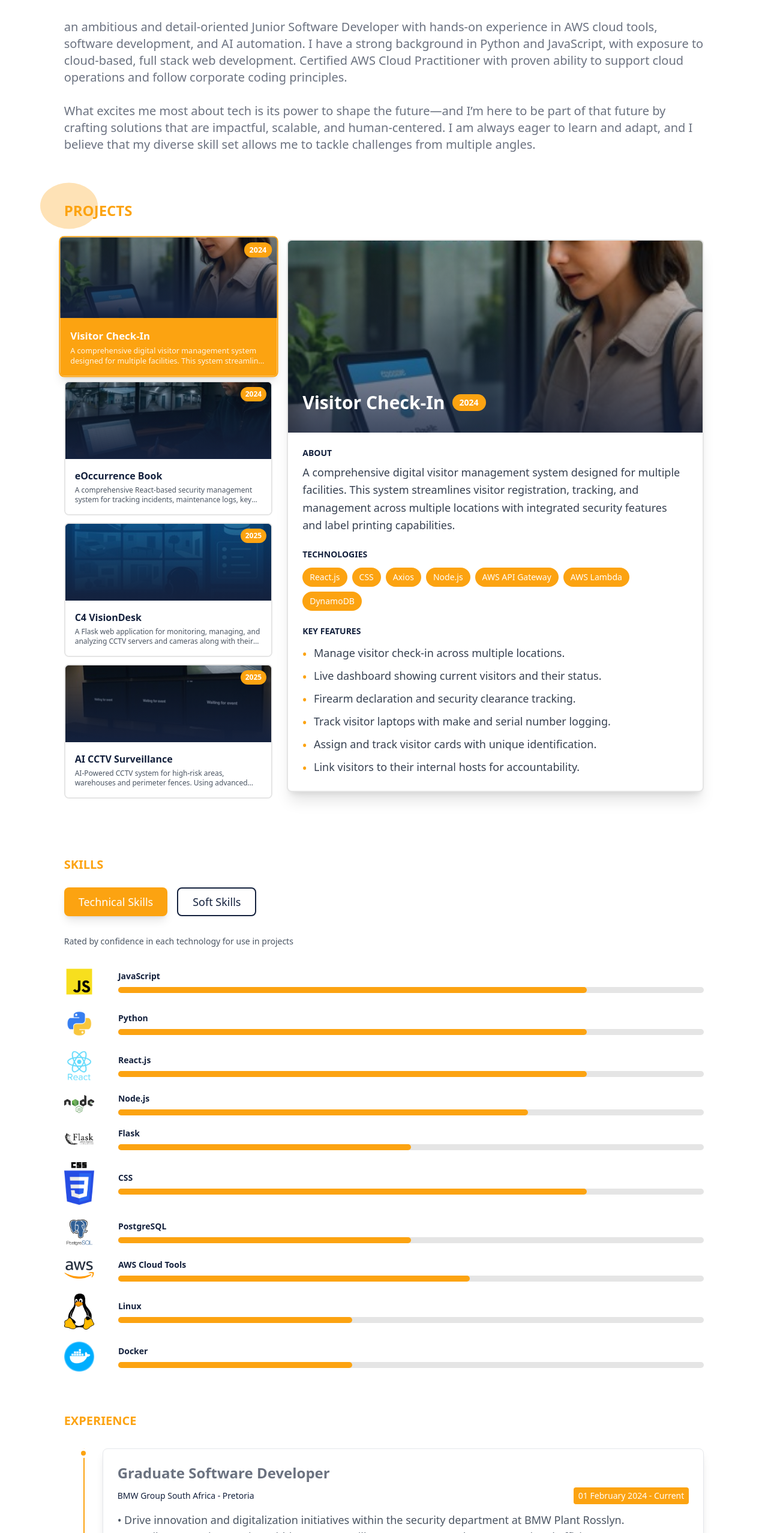
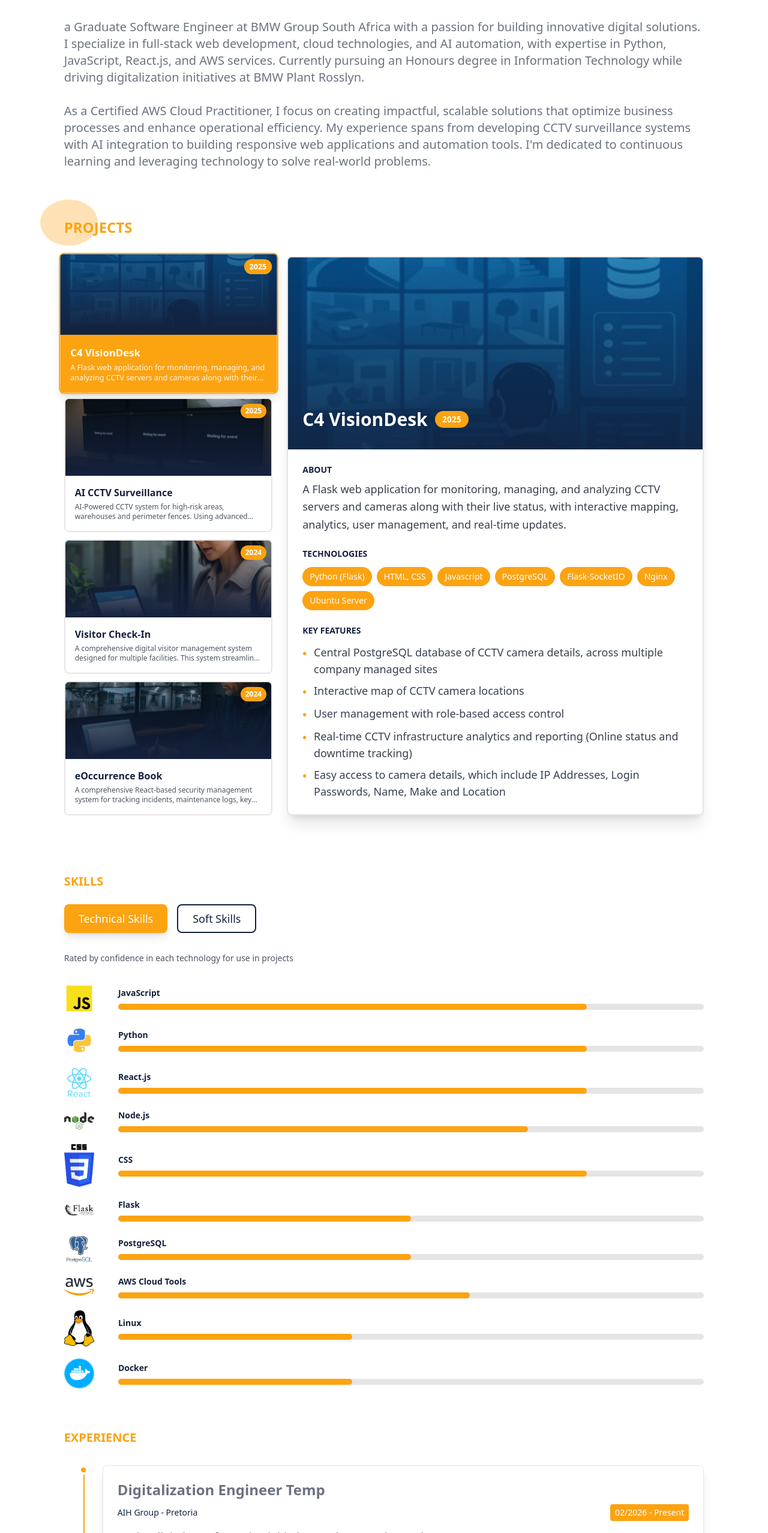
Before and after one commit to SKaraboM/skarabom.github.io, a React (Create React App) app: page / in a window 1280 px wide. Shown: the part 245-2800 px from the top of the page at 60% size. Built offline with nearby package versions, Linux system fonts and the light colour scheme.

Commit message:
Update .gitignore, ContactMe, ExperienceComp, Main, ProjectsComp, and SkillsComp for content accuracy and enhancements

```diff
--- a/src/Components/ContactMe.js
+++ b/src/Components/ContactMe.js
@@ -5,7 +5,7 @@
     const contactInfo = {
         phone: "+27 65 917 0186",
         email: "makgobask2002@gmail.com",
-        linkedin: "https://www.linkedin.com/in/karabo-makgoba-7004491b3/"
+        linkedin: "https://www.linkedin.com/in/solomon-makgoba-7004491b3/"
     };
 
     return (
--- a/src/Components/ExperienceComp.js
+++ b/src/Components/ExperienceComp.js
@@ -11,6 +11,28 @@
 
                     {/* Timeline items */}
                     <div className="space-y-12">
+                        {/* AIH Group */}
+                        <div className="relative flex items-start w-full">
+                            {/* Timeline dot */}
+                            <div className="absolute left-6 w-4 h-4 bg-[#fca311] rounded-full border-4 border-white"></div>
+
+                            {/* Content */}
+                            <div className="ml-16 w-full">
+                                <div className="bg-white p-6 w-auto rounded-lg shadow-lg border border-gray-200">
+                                    <p className="text-2xl font-bold mb-2">Digitalization Engineer Temp</p>
+                                    <div className="flex justify-between items-center text-sm text-[#14213d] mb-3">
+                                        <p>AIH Group - Pretoria</p>
+                                        <p className="text-white bg-[#fca311] px-2 py-1 rounded">02/2026 - Present</p>
+                                    </div>
+                                    <p className="text-gray-600 text-md">
+                                        • Drive digital transformation initiatives and automation projects.<br/>
+                                        • Design and implement technology solutions to improve business efficiency.<br/>
+                                        • Collaborate with stakeholders to identify digitalization opportunities.<br/>
+                                    </p>
+                                </div>
+                            </div>
+                        </div>
+
                         {/* BMW Group SA */}
                         <div className="relative flex items-start w-full">
                             {/* Timeline dot */}
@@ -19,23 +41,23 @@
                             {/* Content */}
                             <div className="ml-16 w-full">
                                 <div className="bg-white p-6 w-auto rounded-lg shadow-lg border border-gray-200">
-                                    <p className="text-2xl font-bold mb-2">Graduate Software Developer</p>
+                                    <p className="text-2xl font-bold mb-2">Graduate Software Engineer</p>
                                     <div className="flex justify-between items-center text-sm text-[#14213d] mb-3">
-                                        <p>BMW Group South Africa - Pretoria</p>
-                                        <p className="text-white bg-[#fca311] px-2 py-1 rounded">01 February 2024 - Current</p>
+                                        <p>BMW Group South Africa - Johannesburg</p>
+                                        <p className="text-white bg-[#fca311] px-2 py-1 rounded">01/2024 - 01/2025</p>
                                     </div>
                                     <p className="text-gray-600 text-md">
-                                        • Drive innovation and digitalization initiatives within the security department at BMW Plant Rosslyn. <br/>
-                                        • Contribute to AI integration within CCTV surveillance systems to enhance operational efficiency.<br/>
-                                        • Develop mobile and web-based applications using modern frameworks and AWS services.<br/>
-                                        • Collaborate cross-functionally with engineers to optimize software solutions and data workflows.<br/>
-                                        • Support Security Department in digitization and innovation initiatives.<br/>
+                                        • Identified and implemented innovative digital solutions to optimize daily operations and business processes.<br/>
+                                        • Collaborated across functions to drive technology adoption and present strategic digital initiatives.<br/>
+                                        • Developed and maintained web and mobile applications using modern frameworks and AWS cloud services.<br/>
+                                        • Contributed to AI integration within CCTV surveillance systems to enhance operational efficiency.<br/>
+                                        • Supported cross-functional teams in digitalization and automation projects.<br/>
                                     </p>
                                 </div>
                             </div>
                         </div>
 
-                        {/* University Of Johannesburg 1 */}
+                        {/* University Of Johannesburg */}
                         <div className="relative flex items-start w-full">
                             {/* Timeline dot */}
                             <div className="absolute left-6 w-4 h-4 bg-[#fca311] rounded-full border-4 border-white"></div>
@@ -45,33 +67,12 @@
                                     <p className="text-2xl font-bold mb-2">Development Software A1 Tutor</p>
                                     <div className="flex justify-between items-center text-sm text-[#14213d] mb-3">
                                         <p>University Of Johannesburg - Johannesburg</p>
-                                        <p className="text-white bg-[#fca311] px-2 py-1 rounded">01 Jul 2023 - 31 Dec 2023</p>
+                                        <p className="text-white bg-[#fca311] px-2 py-1 rounded">08/2023 - 12/2023</p>
                                     </div>
                                     <p className="text-gray-600 text-md">
                                         • Taught Object-Oriented Programming (OOP) concepts using Python and C#.<br/>
                                         • Assisted students with debugging, code optimization, and understanding key programming principles. <br/>
                                         • Promoted software development best practices and effective problem-solving approaches.<br/>
-                                    </p>
-                                </div>
-                            </div>
-                        </div>
-
-                        {/* University Of Johannesburg 2 */}
-                        <div className="relative flex items-start w-full">
-                            {/* Timeline dot */}
-                            <div className="absolute left-6 w-4 h-4 bg-[#fca311] rounded-full border-4 border-white"></div>
-
-                            {/* Content */}
-                            <div className="ml-16 w-full">
-                                <div className="bg-white p-6 rounded-lg shadow-lg border border-gray-200">
-                                    <p className="text-2xl font-bold mb-2">Student Front End Developer</p>
-                                    <div className="flex justify-between items-center text-sm text-[#14213d] mb-3">
-                                        <p>University Of Johannesburg - Johannesburg</p>
-                                        <p className="text-white bg-[#fca311] px-2 py-1 rounded">01 Jun 2022 - 31 Nov 2022</p>
-                                    </div>
-                                    <p className="text-gray-600 text-md">
-                                        • Translated Figma UI/UX designs into responsive, functional web applications using JavaScript and ReactJS. <br/>
-                                        • Worked closely with project managers to ensure timely delivery of user-friendly web interfaces.
                                     </p>
                                 </div>
                             </div>
@@ -91,52 +92,54 @@
 
                     {/* Timeline items */}
                     <div className="space-y-8">
+                        {/* AIH Group */}
+                        <div className="relative flex items-start">
+                            <div className="absolute left-2.5 w-3 h-3 bg-[#fca311] rounded-full border-2 border-white"></div>
+                            <div className="ml-10">
+                                <div className="bg-white p-4 rounded-lg shadow border border-gray-200">
+                                    <p className="text-lg font-bold mb-2">Digitalization Engineer Temp</p>
+                                    <p className="text-xs text-[#14213d]">AIH Group - Pretoria</p>
+                                    <p className="text-xs mb-2 bg-[#fca311] text-white inline-block px-2 py-1 rounded">02/2026 - Present</p>
+                                    <p className="text-xs text-gray-600 mt-2">
+                                        Drive digital transformation initiatives and automation projects.<br/><br/>
+                                        Design and implement technology solutions to improve business efficiency.<br/><br/>
+                                        Collaborate with stakeholders to identify digitalization opportunities.<br/><br/>
+                                    </p>
+                                </div>
+                            </div>
+                        </div>
+
                         {/* BMW Group SA */}
                         <div className="relative flex items-start">
                             <div className="absolute left-2.5 w-3 h-3 bg-[#fca311] rounded-full border-2 border-white"></div>
                             <div className="ml-10">
                                 <div className="bg-white p-4 rounded-lg shadow border border-gray-200">
-                                    <p className="text-lg font-bold mb-2">Graduate Software Developer</p>
-                                    <p className="text-xs text-[#14213d]">BMW Group South Africa - Pretoria</p>
-                                    <p className="text-xs mb-2 bg-[#fca311] text-white inline-block px-2 py-1 rounded">01 Feb 2024 - Present</p>
+                                    <p className="text-lg font-bold mb-2">Graduate Software Engineer</p>
+                                    <p className="text-xs text-[#14213d]">BMW Group South Africa - Johannesburg</p>
+                                    <p className="text-xs mb-2 bg-[#fca311] text-white inline-block px-2 py-1 rounded">01/2024 - 01/2025</p>
                                     <p className="text-xs text-gray-600 mt-2">
-                                        Drive innovation and digitalization initiatives within the security department at BMW Plant Rosslyn. <br/>  <br/>
-                                        Contribute to AI integration within CCTV surveillance systems to enhance operational efficiency.<br/><br/>
-                                        Develop mobile and web-based applications using modern frameworks and AWS services.<br/><br/>
-                                        Collaborate cross-functionally with engineers to optimize software solutions and data workflows.<br/><br/>
-                                        Support Security Department in digitization and innovation initiatives.<br/><br/>
+                                        Identified and implemented innovative digital solutions to optimize daily operations and business processes.<br/><br/>
+                                        Collaborated across functions to drive technology adoption and present strategic digital initiatives.<br/><br/>
+                                        Developed and maintained web and mobile applications using modern frameworks and AWS cloud services.<br/><br/>
+                                        Contributed to AI integration within CCTV surveillance systems to enhance operational efficiency.<br/><br/>
+                                        Supported cross-functional teams in digitalization and automation projects.<br/><br/>
                                     </p>
                                 </div>
                             </div>
                         </div>
 
-                        {/* University positions */}
+                        {/* University Of Johannesburg */}
                         <div className="relative flex items-start">
                             <div className="absolute left-2.5 w-3 h-3 bg-[#fca311] rounded-full border-2 border-white"></div>
                             <div className="ml-10">
                                 <div className="bg-white p-4 rounded-lg shadow border border-gray-200">
                                     <p className="text-lg font-bold mb-2">Development Software A1 Tutor</p>
                                     <p className="text-xs text-[#14213d]">University Of Johannesburg - Johannesburg</p>
-                                    <p className="text-xs mb-2 bg-[#fca311] text-white inline-block px-2 py-1 rounded">01 Jul 2023 - 31 Dec 2023</p>
+                                    <p className="text-xs mb-2 bg-[#fca311] text-white inline-block px-2 py-1 rounded">08/2023 - 12/2023</p>
                                     <p className="text-xs text-gray-600 mt-2">
                                         Taught Object-Oriented Programming (OOP) concepts using Python and C#.<br/><br/>
                                         Assisted students with debugging, code optimization, and understanding key programming principles. <br/><br/>
                                         Promoted software development best practices and effective problem-solving approaches.<br/><br/>
-                                    </p>
-                                </div>
-                            </div>
-                        </div>
-
-                        <div className="relative flex items-start">
-                            <div className="absolute left-2.5 w-3 h-3 bg-[#fca311] rounded-full border-2 border-white"></div>
-                            <div className="ml-10">
-                                <div className="bg-white p-4 rounded-lg shadow border border-gray-200">
-                                    <p className="text-lg font-bold mb-2">Student Front End Developer</p>
-                                    <p className="text-xs text-[#14213d]">University Of Johannesburg - Johannesburg</p>
-                                    <p className="text-xs mb-2 bg-[#fca311] text-white inline-block px-2 py-1 rounded">01 Jun 2022 - 31 Nov 2022</p>
-                                    <p className="text-xs text-gray-600 mt-2">
-                                        Translated Figma UI/UX designs into responsive, functional web applications using JavaScript and ReactJS. <br/><br/>
-                                        Worked closely with project managers to ensure timely delivery of user-friendly web interfaces.
                                     </p>
                                 </div>
                             </div>
--- a/src/Components/Main.js
+++ b/src/Components/Main.js
@@ -159,13 +159,14 @@
                     <p className="mt-5 md:mb-2 md:mt-10 text-xs md:text-xl">Hello, I am</p>
                     <h1 className="text-3xl md:mb-5  md:text-6xl text-[#fca311] py-5 font-bold">Solomon Karabo Makgoba</h1>
                     <p className="text-xs md:text-xl">
-                        an ambitious and detail-oriented Junior Software Developer with hands-on experience in AWS cloud tools,
-                        software development, and AI automation. I have a strong background in Python and JavaScript, with exposure to cloud-based,
-                        full stack web development. Certified AWS Cloud Practitioner with proven ability to support cloud operations and follow corporate coding principles.
+                        a Graduate Software Engineer at BMW Group South Africa with a passion for building innovative digital solutions.
+                        I specialize in full-stack web development, cloud technologies, and AI automation, with expertise in Python, JavaScript, React.js, and AWS services.
+                        Currently pursuing an Honours degree in Information Technology while driving digitalization initiatives at BMW Plant Rosslyn.
                     <br />
                     <br />
-                        What excites me most about tech is its power to shape the future—and I’m here to be part of that future by crafting solutions that are impactful, scalable, and human-centered.
-                        I am always eager to learn and adapt, and I believe that my diverse skill set allows me to tackle challenges from multiple angles.
+                        As a Certified AWS Cloud Practitioner, I focus on creating impactful, scalable solutions that optimize business processes and enhance operational efficiency.
+                        My experience spans from developing CCTV surveillance systems with AI integration to building responsive web applications and automation tools.
+                        I'm dedicated to continuous learning and leveraging technology to solve real-world problems.
                     </p>
                 </div>
                  <div ref={projectsRef}>
--- a/src/Components/ProjectsComp.js
+++ b/src/Components/ProjectsComp.js
@@ -22,6 +22,52 @@
     }
 
     const projects = [
+        {
+            id: 2,
+            title: "C4 VisionDesk",
+            image: require("./img/Projects/mapselected.jpeg"),
+            description: "A Flask web application for monitoring, managing, and analyzing CCTV servers and cameras along with their live status, with interactive mapping, analytics, user management, and real-time updates.",
+            year: "2025",
+            features: [
+                "Central PostgreSQL database of CCTV camera details, across multiple company managed sites",
+                "Interactive map of CCTV camera locations",
+                "User management with role-based access control",
+                "Real-time CCTV infrastructure analytics and reporting (Online status and downtime tracking)",
+                "Easy access to camera details, which include IP Addresses, Login Passwords, Name, Make and Location",
+            ],
+            technologies: [
+                "Python (Flask)",
+                "HTML, CSS",
+                "Javascript",
+                "PostgreSQL",
+                "Flask-SocketIO",
+                "Nginx",
+                "Ubuntu Server",
+            ]
+        },
+        {
+            id: 4,
+            title: "AI CCTV Surveillance",
+            image: require("./img/Projects/cvBlackScreen.jpeg"),
+            description: "AI-Powered CCTV system for high-risk areas, warehouses and perimeter fences. Using advanced computer vision, it detects intrusions and suspicious activity in real time, enhancing control room monitering with smart alerts and analytics. Scalable and reliable.",
+            year: "2025",
+            features: [
+                "YOLO Object detection models reliably detects objects and movement in a scene",
+                "Real-time alerting and monitoring capabilities",
+                "Scalable architecture for high-demand environments",
+                "Seamless integration with existing CCTV security systems",
+                "Advanced analytics and reporting features",
+                "Customizable alerting and notification system"
+            ],
+            technologies: [
+                "Python",
+                "OpenCV",
+                "TensorFlow",
+                "Ultralytics YOLO",
+                "Roboflow",
+                "Axis Communications Infrastructure",
+            ]
+        },
         {
             id: 3,
             title: "Visitor Check-In",
@@ -67,52 +113,6 @@
                 "AWS API Gateway",
                 "AWS Lambda",
                 "DynamoDB"
-            ]
-        },
-        {
-            id: 2,
-            title: "C4 VisionDesk",
-            image: require("./img/Projects/mapselected.jpeg"),
-            description: "A Flask web application for monitoring, managing, and analyzing CCTV servers and cameras along with their live status, with interactive mapping, analytics, user management, and real-time updates.",
-            year: "2025",
-            features: [
-                "Central PostgreSQL database of CCTV camera details, across multiple company managed sites",
-                "Interactive map of CCTV camera locations",
-                "User management with role-based access control",
-                "Real-time CCTV infrastructure analytics and reporting (Online status and downtime tracking)",
-                "Easy access to camera details, which include IP Addresses, Login Passwords, Name, Make and Location",
-            ],
-            technologies: [
-                "Python (Flask)",
-                "HTML, CSS",
-                "Javascript",
-                "PostgreSQL",
-                "Flask-SocketIO",
-                "Nginx",
-                "Ubuntu Server",
-            ]
-        },
-        {
-            id: 4,
-            title: "AI CCTV Surveillance",
-            image: require("./img/Projects/cvBlackScreen.jpeg"),
-            description: "AI-Powered CCTV system for high-risk areas, warehouses and perimeter fences. Using advanced computer vision, it detects intrusions and suspicious activity in real time, enhancing control room monitering with smart alerts and analytics. Scalable and reliable.",
-            year: "2025",
-            features: [
-                "YOLO Object detection models reliably detects objects and movement in a scene",
-                "Real-time alerting and monitoring capabilities",
-                "Scalable architecture for high-demand environments",
-                "Seamless integration with existing CCTV security systems",
-                "Advanced analytics and reporting features",
-                "Customizable alerting and notification system"
-            ],
-            technologies: [
-                "Python",
-                "OpenCV",
-                "TensorFlow",
-                "Ultralytics YOLO",
-                "Roboflow",
-                "Axis Communications Infrastructure",
             ]
         }
     ]
--- a/src/Components/SkillsComp.js
+++ b/src/Components/SkillsComp.js
@@ -8,8 +8,8 @@
         { tech: "Python", rating: 8 },
         { tech: "React.js", rating: 8 },
         { tech: "Node.js", rating: 7 },
+        { tech: "CSS", rating: 8 },
         { tech: "Flask", rating: 5 },
-        { tech: "CSS", rating: 8 },
         { tech: "PostgreSQL", rating: 5 },
         { tech: "AWS Cloud Tools", rating: 6 },
         { tech: "Linux", rating: 4 },
@@ -22,8 +22,16 @@
             description: "Analytical thinking and creative solution development"
         },
         {
-            name: "Team Collaboration",
-            description: "Cross-functional teamwork and effective communication"
+            name: "Analytical Thinking",
+            description: "Breaking down complex problems and identifying patterns"
+        },
+        {
+            name: "Clear Communication",
+            description: "Articulating technical concepts to diverse audiences"
+        },
+        {
+            name: "Teamwork",
+            description: "Collaborating effectively in cross-functional teams"
         },
         {
             name: "Adaptability",
@@ -34,8 +42,8 @@
             description: "Efficient prioritization and deadline management"
         },
         {
-            name: "Critical Thinking",
-            description: "Data-driven decision making and strategic analysis"
+            name: "Computer Literacy",
+            description: "Proficient in Microsoft 365 and various software tools"
         },
         {
             name: "Continuous Learning",
```
Also changed, not shown: 1 other file (tests, documents, lock files or other folders).
